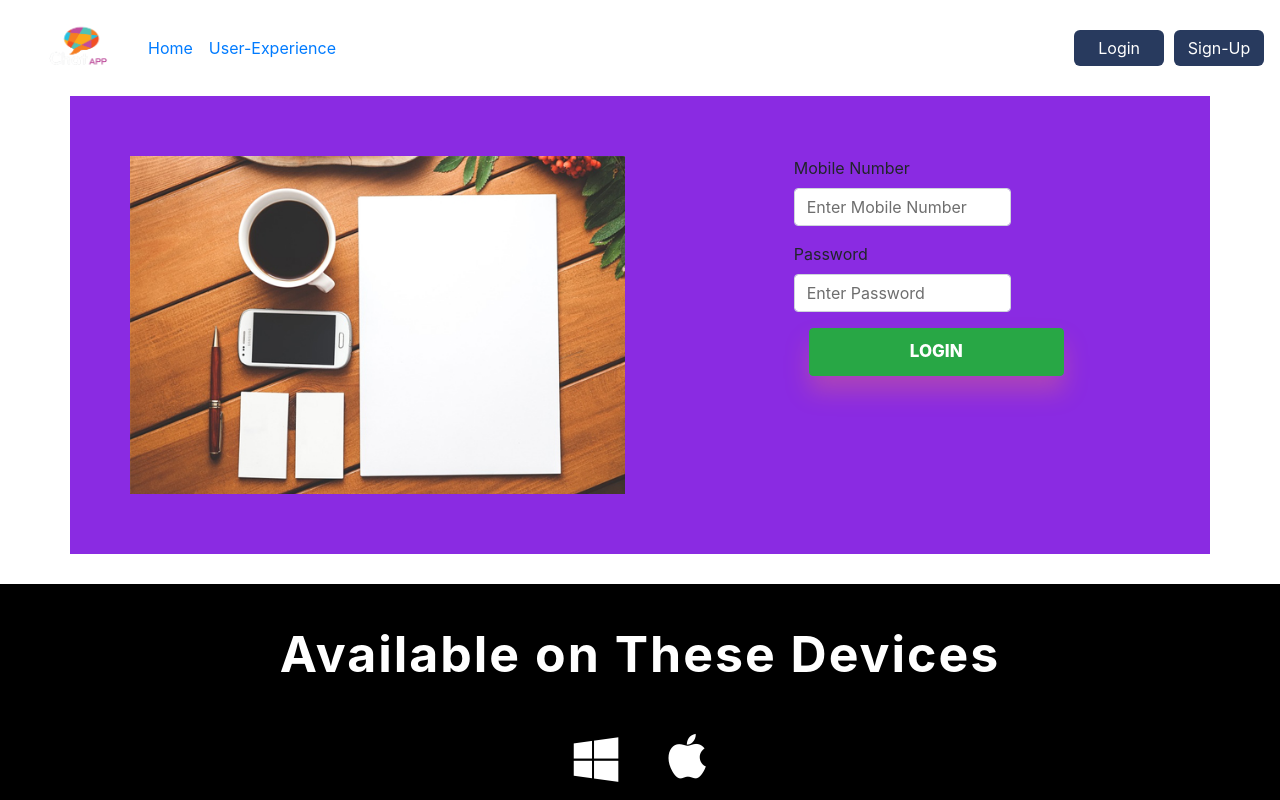
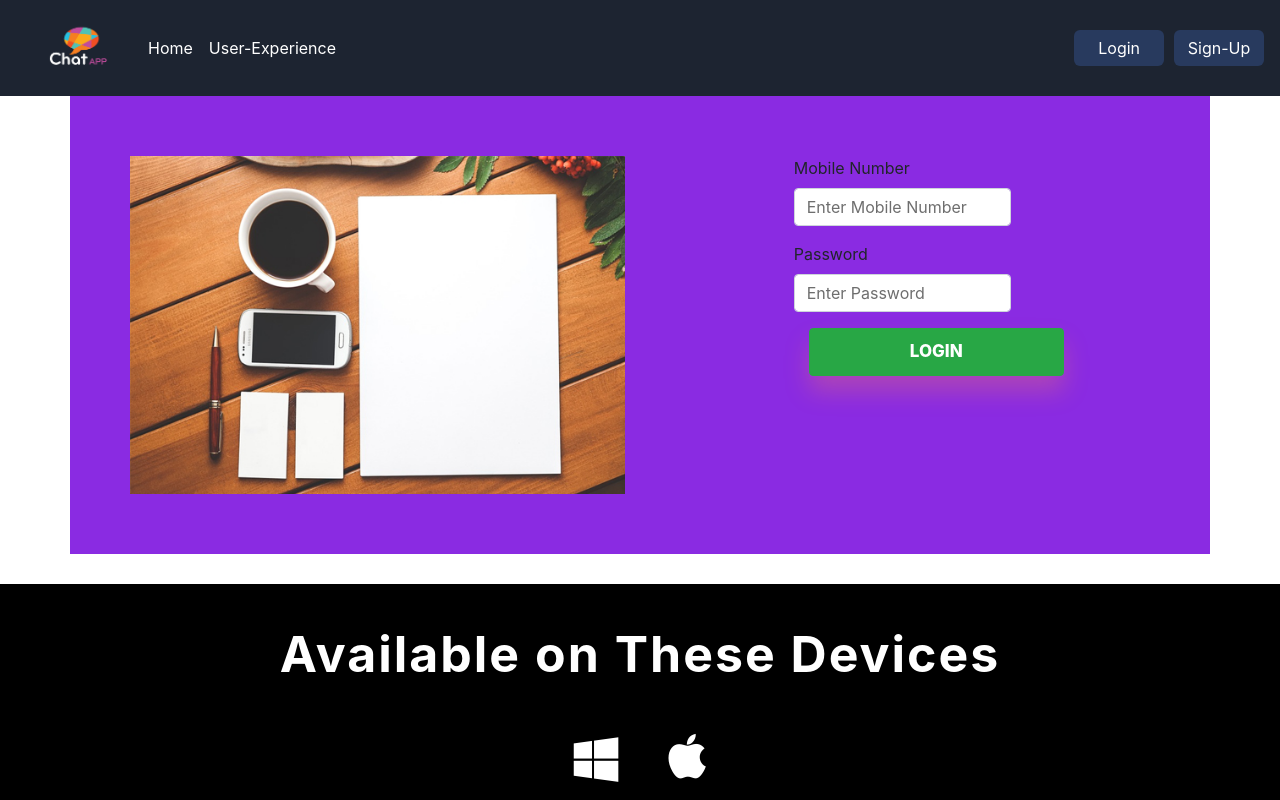
Before and after one commit to Girish-120/I-chat, an Angular app: page /login in a window 1280 px wide. Shown: the top 800 px of the page. Built offline with nearby package versions, Linux system fonts and the light colour scheme; what angular-font-awesome would draw is missing.

Commit message:
Update header design

```diff
--- a/src/app/header/header.component.css
+++ b/src/app/header/header.component.css
@@ -15,8 +15,11 @@
 .signup{
     margin-left: 10px;
 }
-.logo1{
-    height:70px;
-    width: 150px;
-    margin-left: 10px;
+
+.pageHeader{
+    background-color: #1d2431;
 }
+
+li .text{
+    color: white;
+}
```
